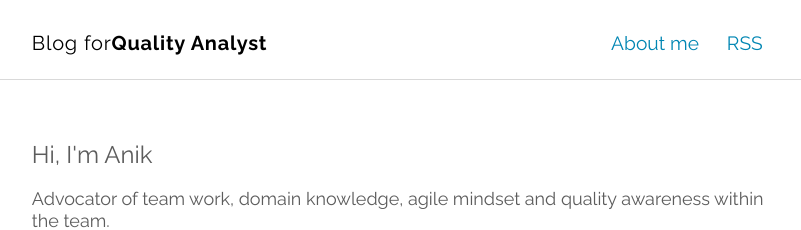
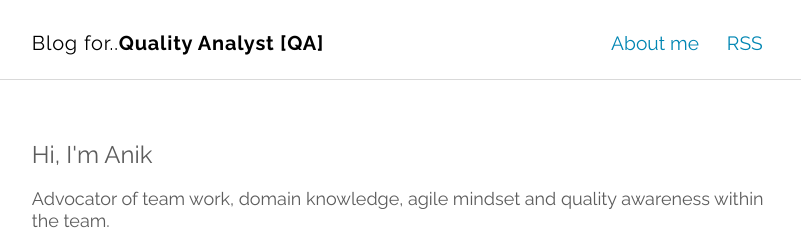
Before and after one commit to Anik-Tester/blog-platform, a Jekyll site: the page built from index.html, in a window 1280 px wide. Shown: the top 230 px of the page, without its empty margins (237-1038 px from the left). Built offline with Jekyll 4.4.1, drawn with Linux system fonts in a browser that asks for light colours.

```diff
--- a/_config.yml
+++ b/_config.yml
@@ -1,6 +1,6 @@
 # Site settings
-title_left    : "Blog for"
-title_right   : "Quality Analyst" # default: ""
+title_left    : "Blog for.."
+title_right   : "Quality Analyst [QA]" # default: ""
 description   : "Minimalist Jekyll theme for technical writing blog."
 keywords      : "Jekyll, theme, free, download, SEO, blog, web, minimalist, thinkspace"
 url           : https://heiswayi.github.io/thinkspace # site url
```
Also changed, not shown: 4 other files.
